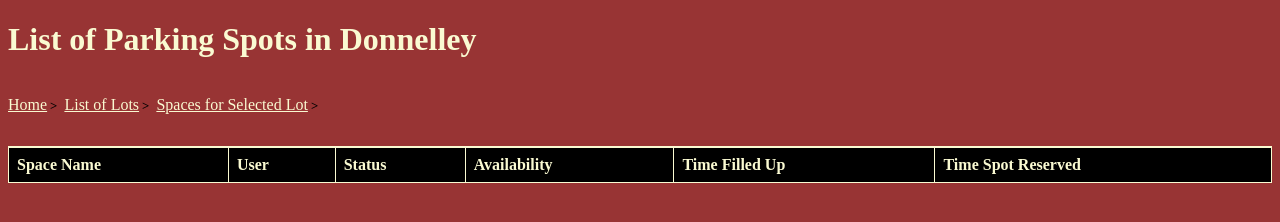
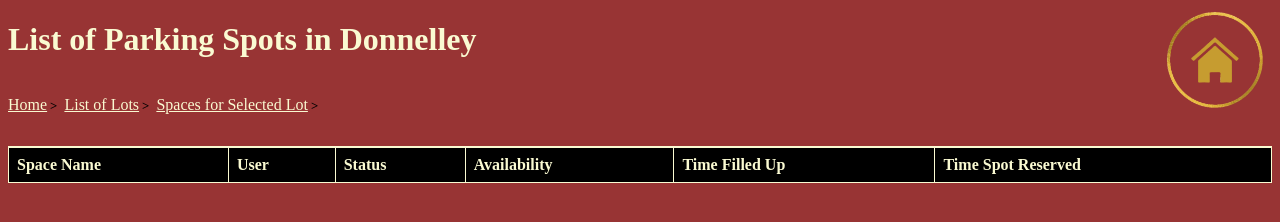
Before and after one commit to ilyasparra/SD330, a plain HTML site: page mylots2.html in a window 1280 px wide. Drawn offline with Linux system fonts and the light colour scheme; no server answers.

Commit message:
newcommit

```diff
--- a/mylots2.html
+++ b/mylots2.html
@@ -49,7 +49,14 @@
     }
 
     th {
-        background-color:black
+        background-color: black
+    }
+
+    img {
+        position: absolute;
+        top: 0;
+        right: 5px;
+        width: 120px;
     }
 </style>
 
@@ -57,6 +64,9 @@
 
     <h1>List of Parking Spots in Donnelley</h1>
 
+    <a href="parking.html">
+        <img src="homeICON.png">
+    </a>
 
     <nav class="crumbs">
         <ol>
@@ -66,6 +76,7 @@
             </p>
         </ol>
     </nav>
+
 
 
     <table>
```
Also changed, not shown: 404.html (+14 -2 lines), lots.html (deleted, +0 -12 lines), mylots.html (+11 -0 lines), parking.html (+1 -0 lines), homeICON.png (added).
